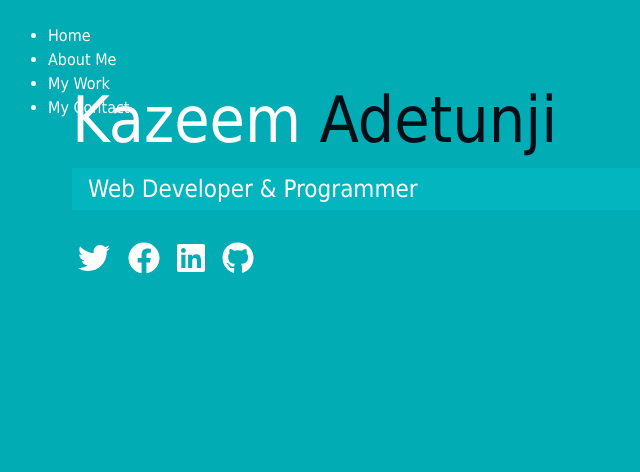
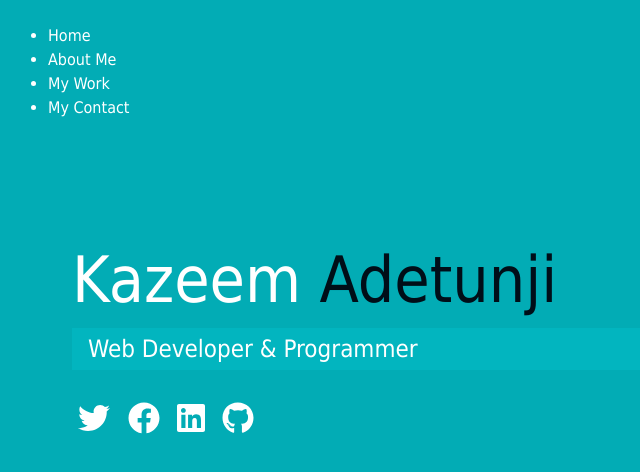
Before and after one commit to ogbeche77/my_portfolio, a website: page dist/index.html in a window 1280 px wide. Shown: the whole page, without its empty margins (0-640 px from the left). Drawn offline with nearby package versions, Linux system fonts and the light colour scheme; files that its build step writes are made by us from their sources.

Commit message:
overflow

```diff
--- a/scss/main.scss
+++ b/scss/main.scss
@@ -69,4 +69,12 @@ main {
 
     }
   }
+
+  &#home {
+    overflow: hidden;
+
+    h1 {
+      margin-top: 20vh;
+    }
+  }
 }
```
